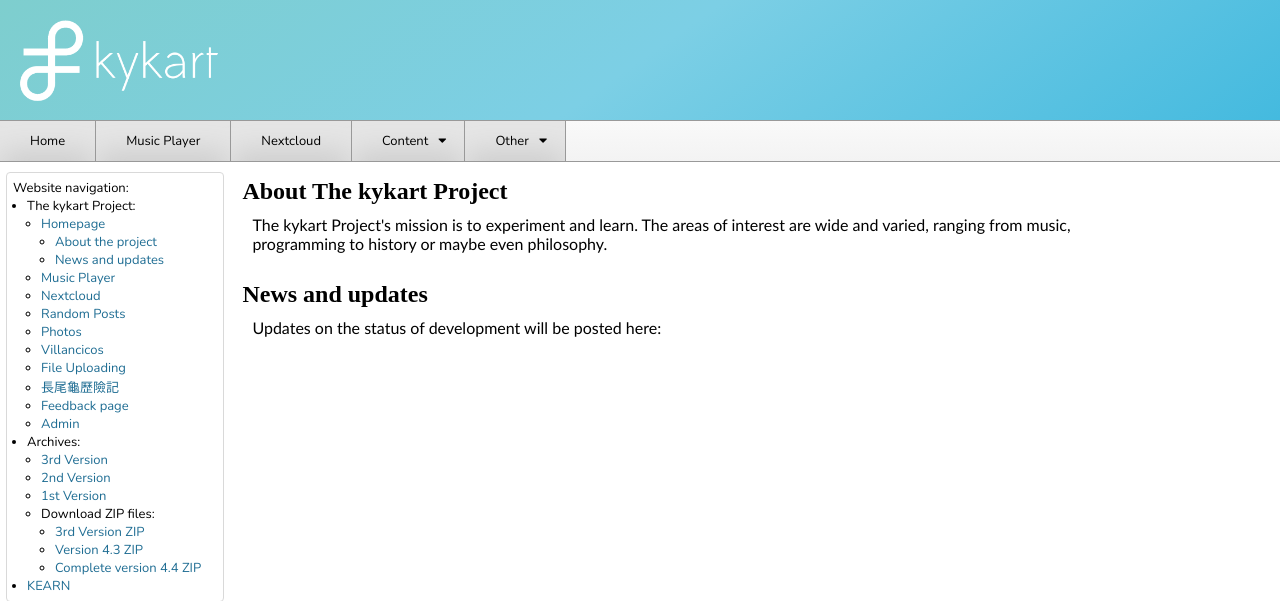
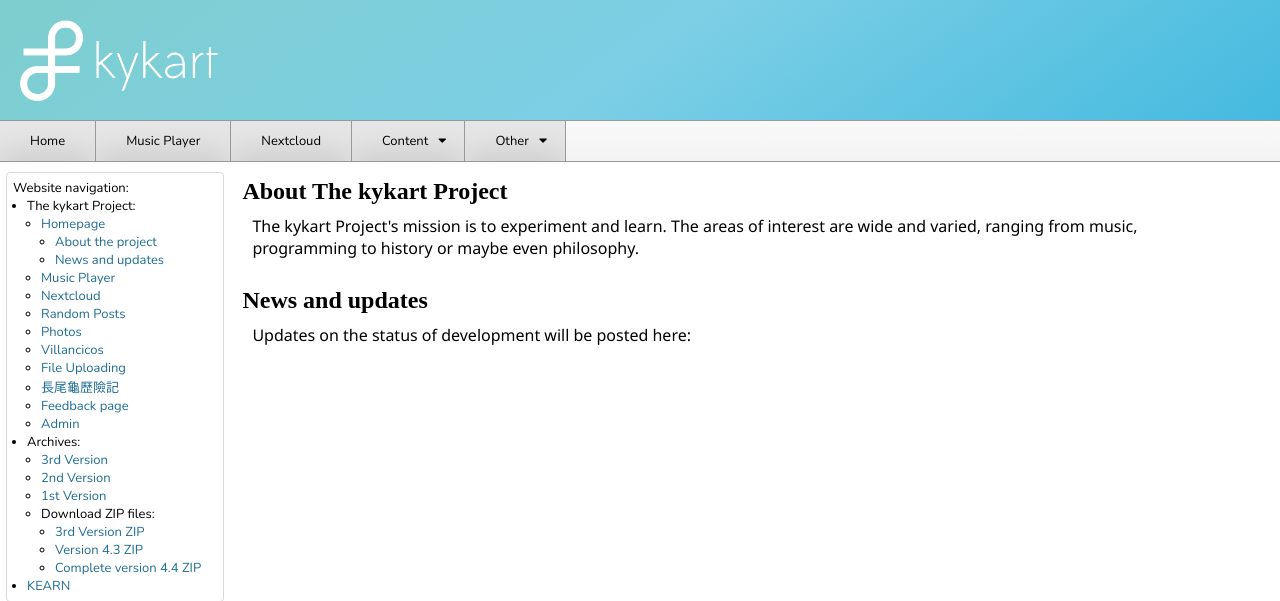
Before and after one commit to ludovitkramar/kykart, a PHP site: page / in a window 1280 px wide. Shown: the top 601 px of the page. Run offline with PHP 8.4, Linux system fonts and the light colour scheme; some libraries are stand-ins or nearby versions; some web fonts are replaced.

Commit message:
No more calibri

```diff
--- a/style.css
+++ b/style.css
@@ -200,7 +200,7 @@ h1 {
 p.content {
   margin: 10px;
   font-size: 16px;
-  font-family: 'Calibri', sans-serif;
+  font-family: 'Segoe UI', Tahoma, Geneva, Verdana, sans-serif;
 }
 
 .ui {
```
